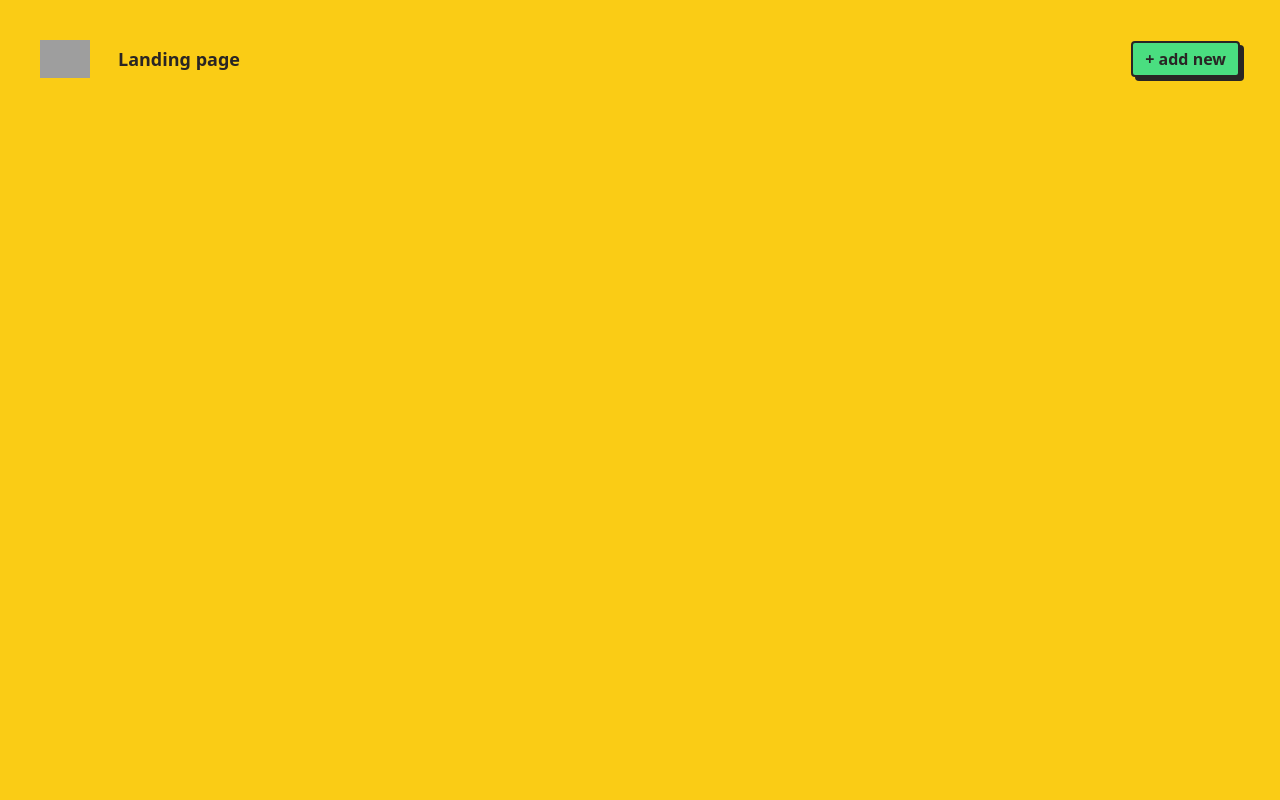
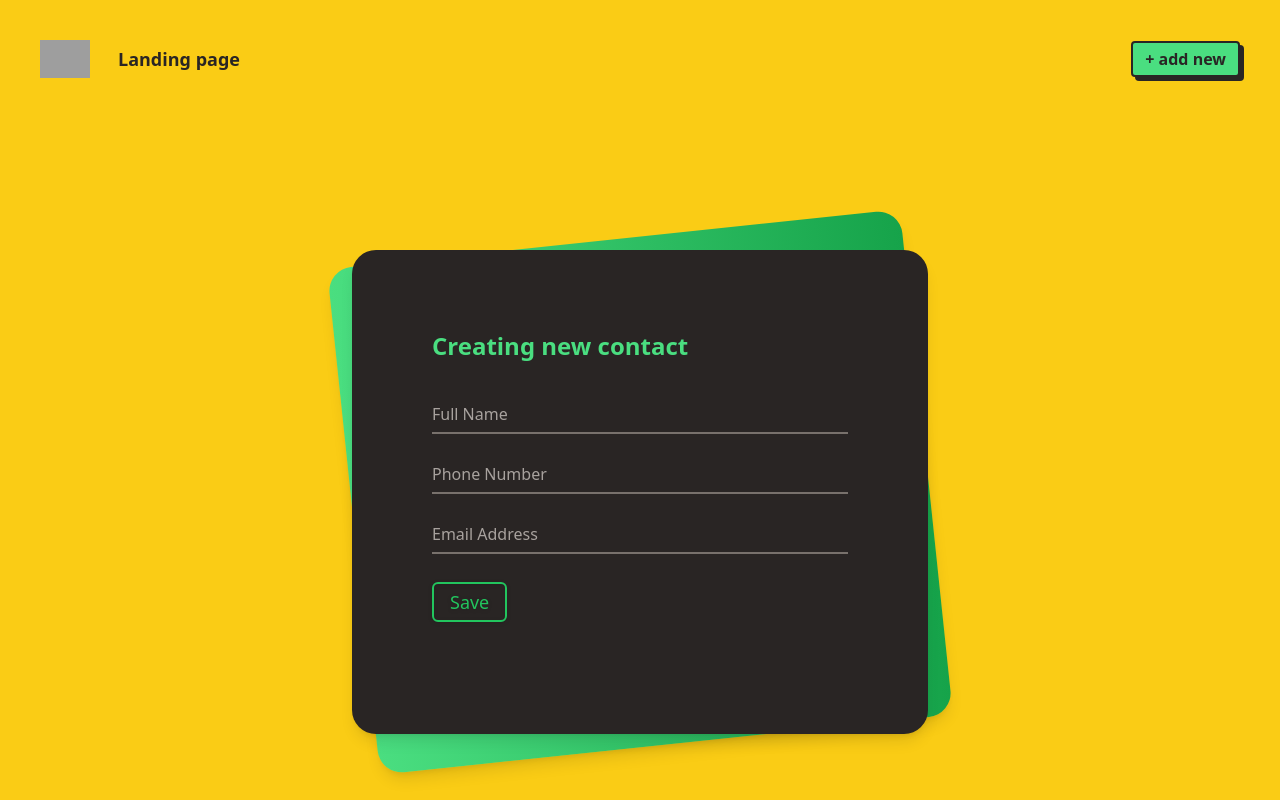
Before and after one commit to Chencsi/phone-book, an Angular app: page /new in a window 1280 px wide. Shown: the top 800 px of the page. Built offline with nearby package versions, Linux system fonts and the light colour scheme; data requests are answered from the project's data file; grey boxes are pictures that could not be loaded.

Commit message:
New page form added

```diff
--- a/src/app/components/add-new/add-new.component.html
+++ b/src/app/components/add-new/add-new.component.html
@@ -0,0 +1,34 @@
+<!-- Credit: https://tailwindcomponents.com/components/login-form-with-floating-labels -->
+<div class="relative top-20 py-3 sm:max-w-xl sm:mx-auto">
+    <div
+        class="absolute inset-0 bg-gradient-to-r from-green-400 to-green-600 shadow-lg transform -skew-y-6 sm:skew-y-0 sm:-rotate-6 sm:rounded-3xl">
+    </div>
+    <div class="relative px-4 py-10 bg-stone-800 shadow-lg sm:rounded-3xl sm:p-20">
+        <div class="max-w-md mx-auto">
+            <div>
+                <h1 class="text-2xl font-bold text-green-400">Creating new contact</h1>
+            </div>
+            <div class="divide-y divide-gray-200">
+                <div class="py-8 text-base leading-6 space-y-4 text-gray-700 sm:text-lg sm:leading-7">
+                    <form [formGroup]="contactForm" (ngSubmit)="onSubmit()" class="flex flex-col gap-5">
+                        <div class="relative">
+                            <input required autocomplete="off" id="name" name="name" formControlName="name" type="text" class="bg-stone-800 border-b-2 border-stone-500 peer placeholder-transparent h-10 w-full text-gray-900 focus:outline-none focus:borer-rose-600" placeholder="Full Name" />
+                            <label for="name" class="absolute left-0 -top-3.5 text-gray-400 text-sm peer-placeholder-shown:text-base peer-placeholder-shown:text-stone-400 peer-placeholder-shown:top-2 transition-all peer-focus:-top-3.5 peer-focus:text-gray-600 peer-focus:text-sm">Full Name</label>
+                        </div>
+                        <div class="relative">
+                            <input required autocomplete="off" id="phone" name="phone" formControlName="phone" type="tel" class="bg-stone-800 border-b-2 border-stone-500 peer placeholder-transparent h-10 w-full text-gray-900 focus:outline-none focus:borer-rose-600" placeholder="Phone Number" />
+                            <label for="phone" class="absolute left-0 -top-3.5 text-gray-400 text-sm peer-placeholder-shown:text-base peer-placeholder-shown:text-stone-400 peer-placeholder-shown:top-2 transition-all peer-focus:-top-3.5 peer-focus:text-gray-600 peer-focus:text-sm">Phone Number</label>
+                        </div>
+                        <div class="relative rounded-lg">
+                            <input required autocomplete="off" id="email" name="email" formControlName="email" type="text" class="bg-stone-800 border-b-2 border-stone-500 peer placeholder-transparent h-10 w-full text-gray-900 focus:outline-none focus:borer-rose-600" placeholder="Email address" />
+                            <label for="email" class="absolute left-0 -top-3.5 text-gray-400 text-sm peer-placeholder-shown:text-base peer-placeholder-shown:text-stone-400 peer-placeholder-shown:top-2 transition-all peer-focus:-top-3.5 peer-focus:text-gray-600 peer-focus:text-sm">Email Address</label>
+                        </div>
+                        <div class="relative">
+                            <button type="submit" class="border-2 border-green-500 text-green-500 drop-shadow rounded-md px-4 py-1 mt-2 hover:text-stone-800 hover:bg-green-500 transition duration-200">Save</button>
+                        </div>
+                    </form>
+                </div>
+            </div>
+        </div>
+    </div>
+</div>
```
